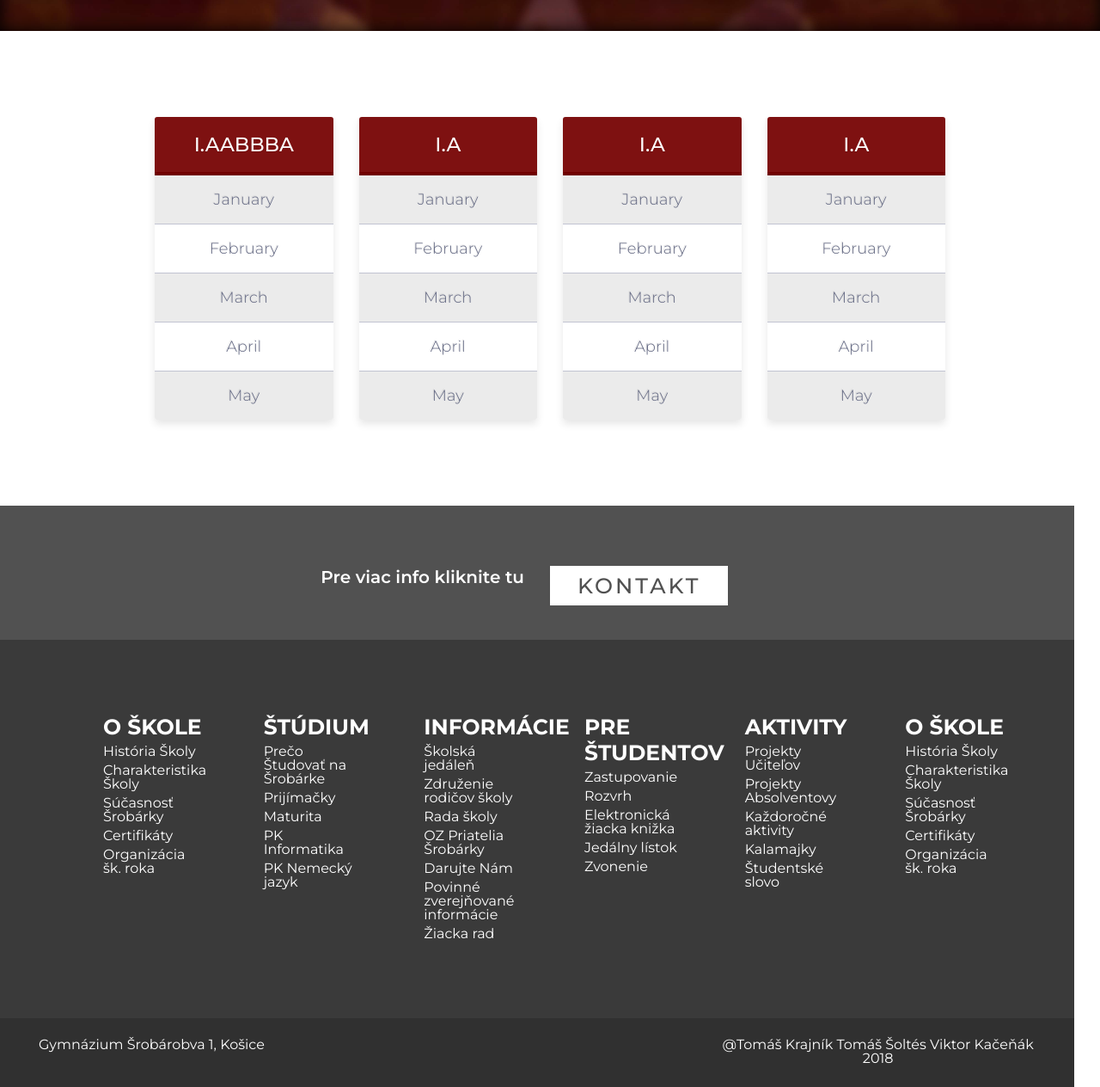
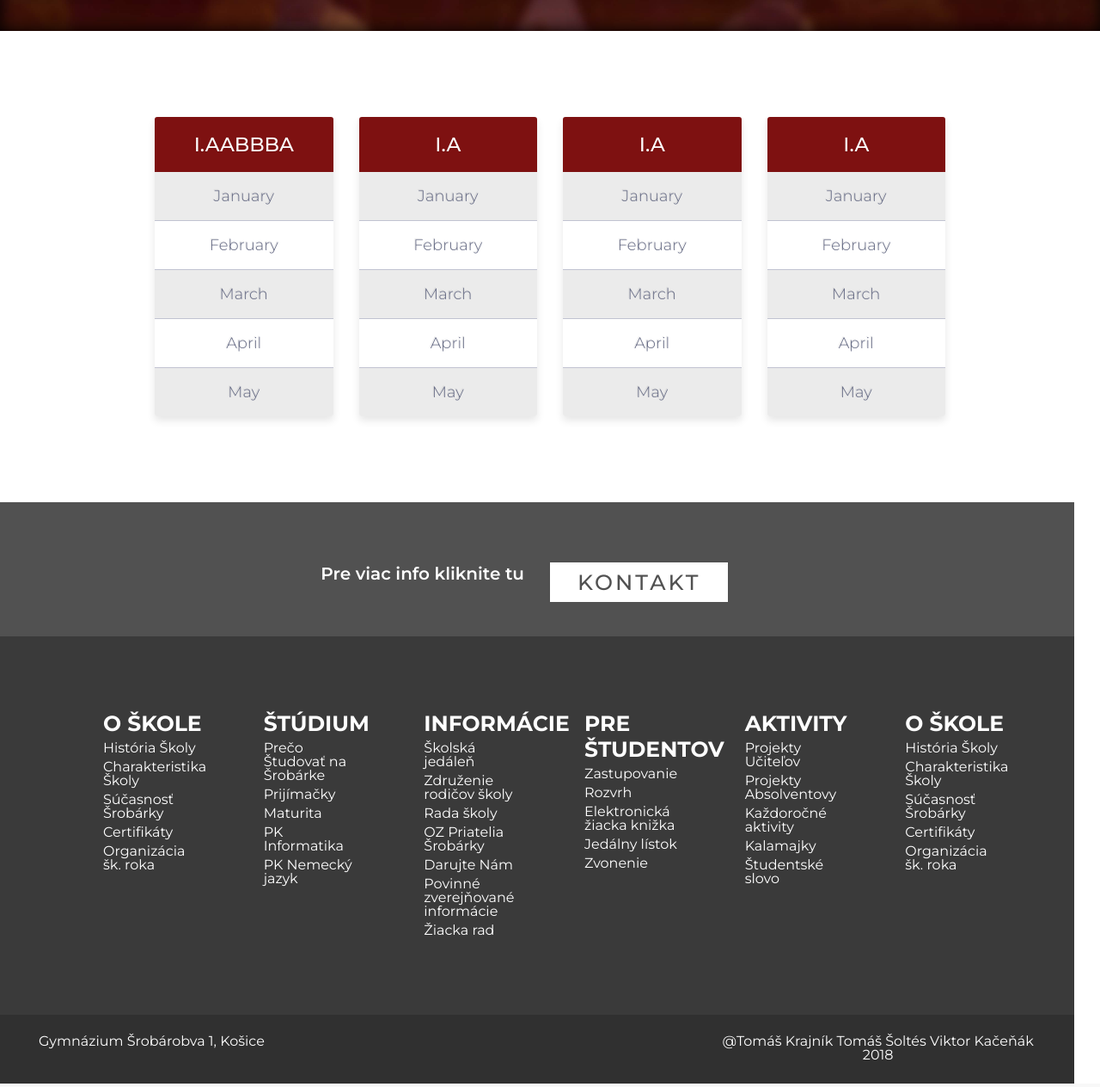
Before and after one commit to vkacenak/SrobarkaWeb, a PHP site: page /triedy.html in a window 1280 px wide. Shown: the part 364-1628 px from the top of the page at 86% size. Run offline with PHP 8.4, Linux system fonts and the light colour scheme; some libraries are stand-ins or nearby versions.

Commit message:
triedy zmena

```diff
--- a/css/triedy.css
+++ b/css/triedy.css
@@ -17,16 +17,15 @@
 }
 
 th {
-  color:white;;
+  color:white;
   background:#7e1111;
-  border-bottom:4px solid #700000;
   border-right: 1px solid #343a45;
   font-size:23px;
   font-weight: 500;
   padding:24px;
   text-shadow: 0 1px 1px rgba(0, 0, 0, 0.1);
   vertical-align:middle;
-text-align: center
+text-align: center;
 }
 
 th:first-child {
```
